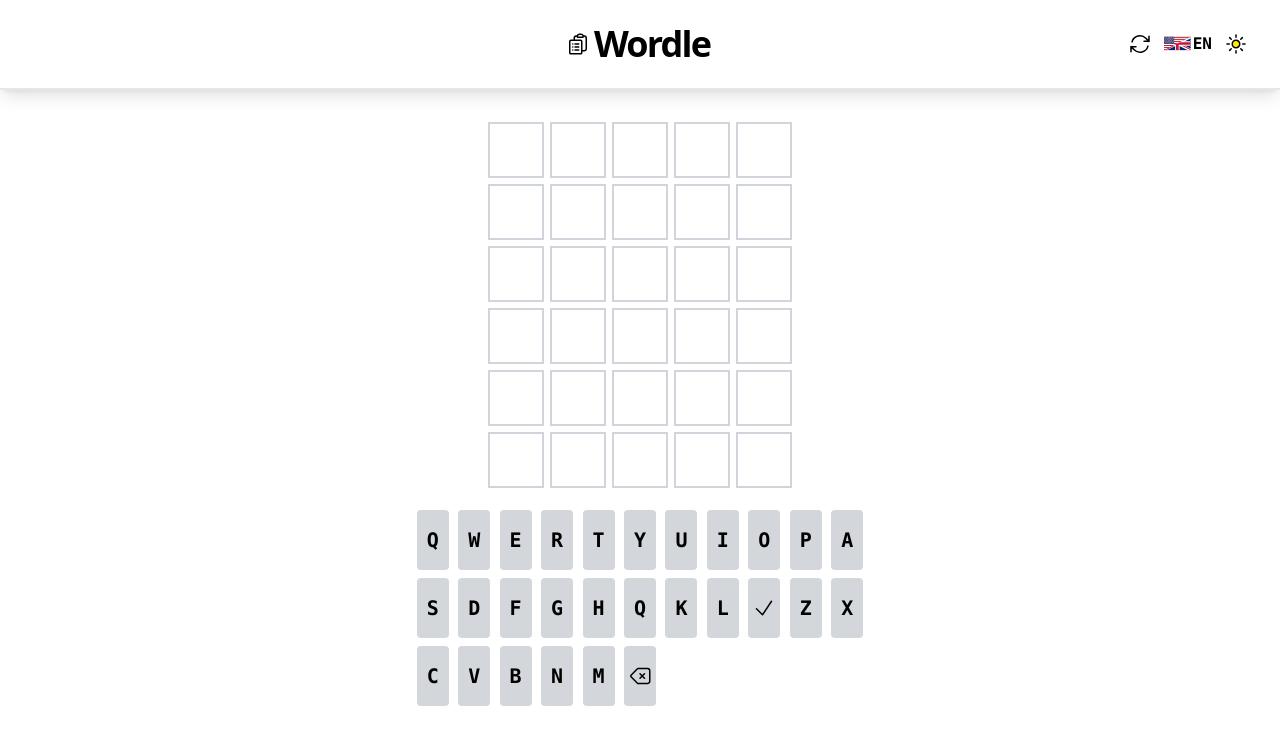
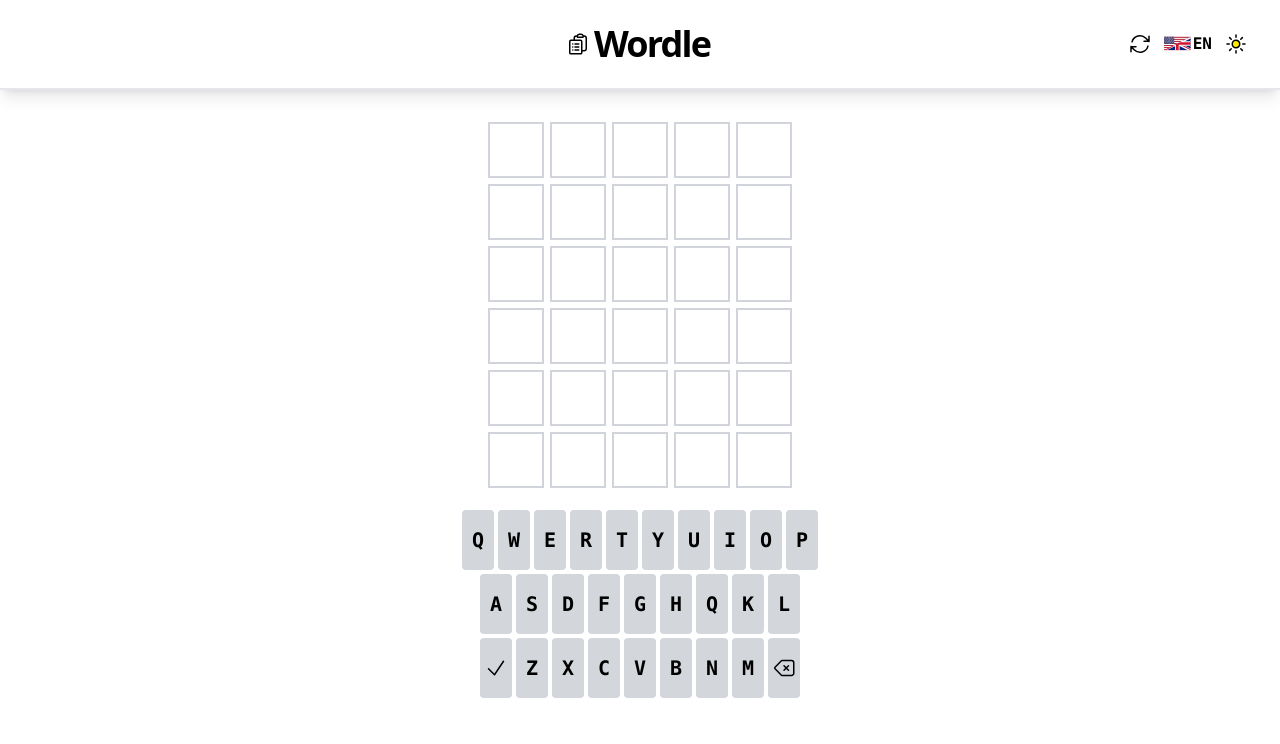
Before and after one commit to priegelsdev/wordle, a React (Vite) app: page / in a window 1280 px wide. Shown: the top 744 px of the page. Built offline with nearby package versions, Linux system fonts and the light colour scheme.

Commit message:
change keyboard to qwerty design

```diff
--- a/src/Components/Keyboard.tsx
+++ b/src/Components/Keyboard.tsx
@@ -139,6 +139,9 @@
             ? 'bg-key-wrong text-white'
             : ''
         }
+
+        ${key === arrow || key === enter ? 'w-12 md:w-12' : ''}
+
         ${key === '' ? 'bg-transparent' : ''}`}
       /* TODO: CHANGE BACK WHEN KEYBOARD IS STYLED PROPERLY */
       onClick={handleClick}
@@ -147,9 +150,23 @@
     </button>
   ));
 
+  const firstRow = (
+    <div className="flex justify-center gap-1">{keyElements.slice(0, 10)}</div>
+  );
+
+  const secondRow = (
+    <div className="flex justify-center gap-1">{keyElements.slice(10, 19)}</div>
+  );
+
+  const thirdRow = (
+    <div className="flex justify-center gap-1">{keyElements.slice(19, 28)}</div>
+  );
+
   return (
-    <div className="max-w-md grid grid-rows-4 grid-cols-KeyboardMobile md:grid-cols-Keyboard gap-2 justify-center justify-items-center">
-      {keyElements}
+    <div className="w-screen w-max-10/12 flex flex-col justify-center gap-1">
+      {firstRow}
+      {secondRow}
+      {thirdRow}
     </div>
   );
 }
```
